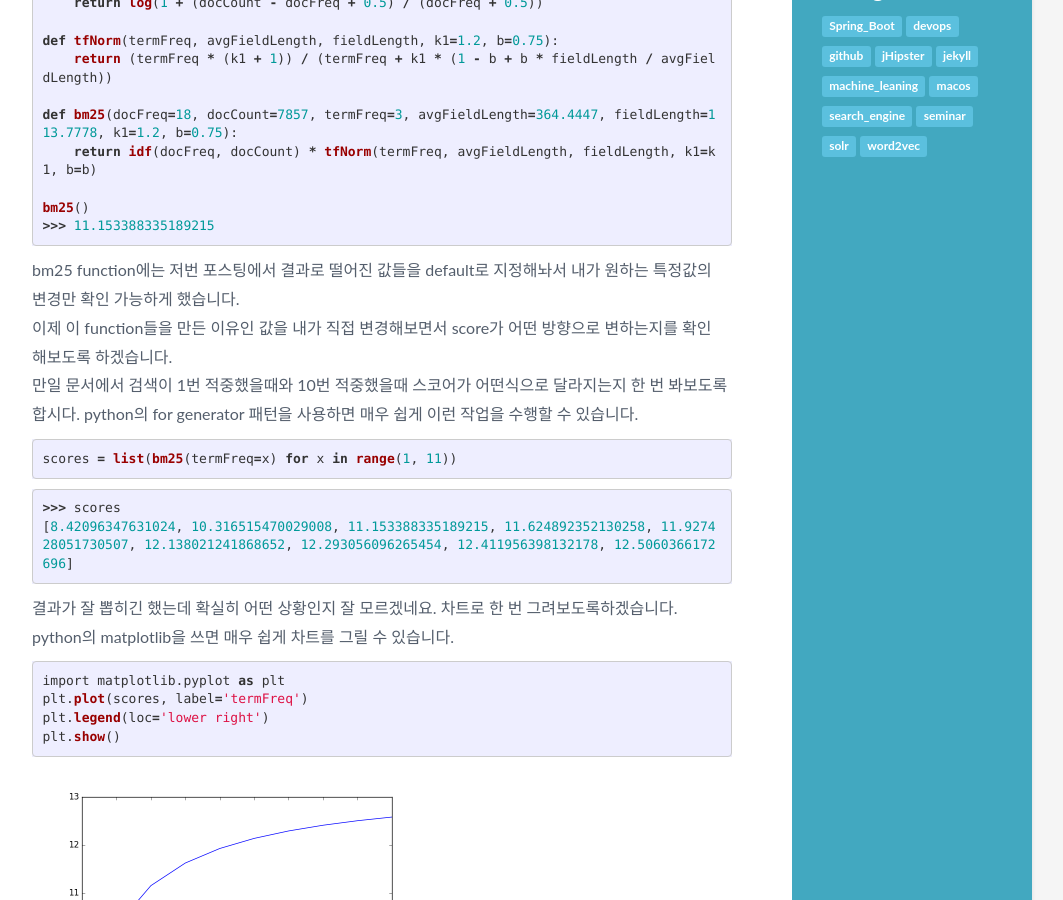
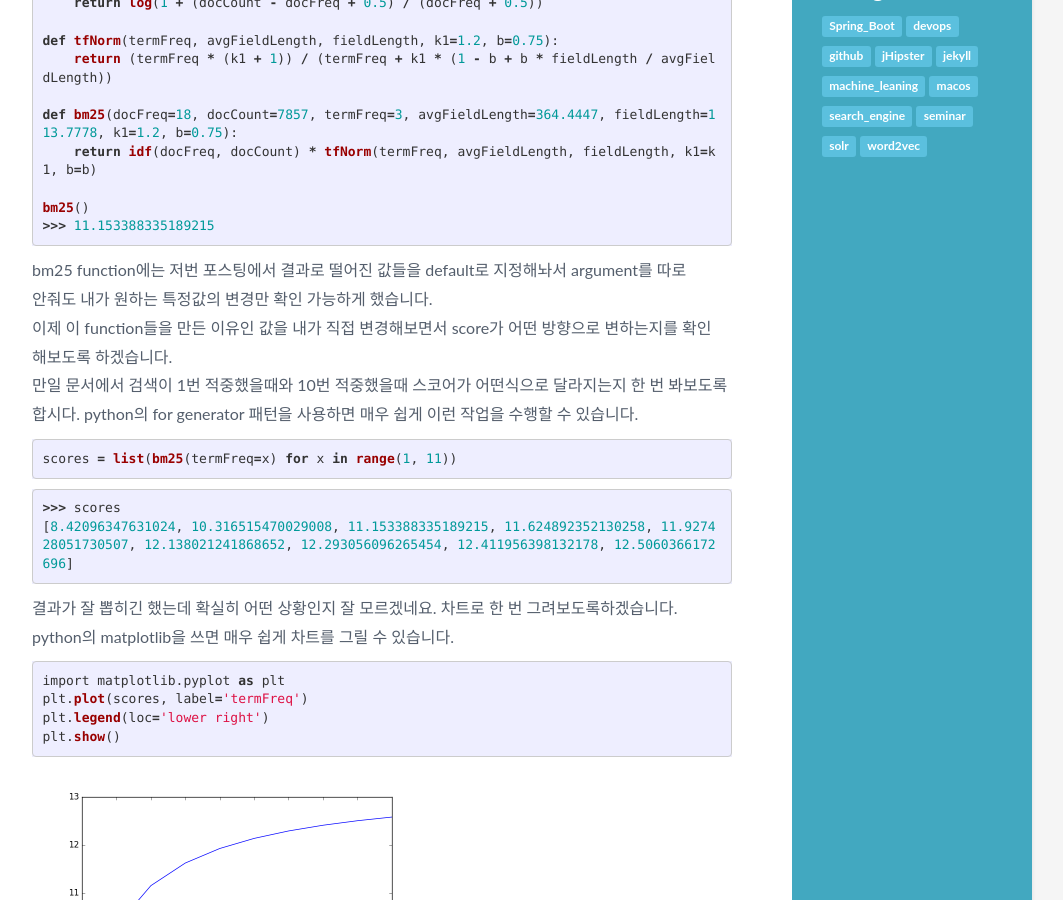
Before and after one commit to inyl/inyl.github.io, a Jekyll site: the page built from _posts/2017-04-18-bm25_2.markdown, in a window 1280 px wide and 900 px high, scrolled down 358 px. Shown: the whole window, without its empty margins (138-1201 px from the left). Built offline with Jekyll 4.4.1, drawn with Linux system fonts in a browser that asks for light colours; comment, search, counter and statistics services are not loaded; some of the changed text lies outside the part shown.

Commit message:
문서 수정

````diff
--- a/_posts/2017-04-18-bm25_2.markdown
+++ b/_posts/2017-04-18-bm25_2.markdown
@@ -25,7 +25,7 @@ bm25()
 >>> 11.153388335189215
 ```
 
-bm25 function에는 저번 포스팅에서 결과로 떨어진 값들을 default로 지정해놔서 내가 원하는 특정값의 변경만 확인 가능하게 했습니다.<br/>
+bm25 function에는 저번 포스팅에서 결과로 떨어진 값들을 default로 지정해놔서 argument를 따로 안줘도 내가 원하는 특정값의 변경만 확인 가능하게 했습니다.<br/>
 이제 이 function들을 만든 이유인 값을 내가 직접 변경해보면서 score가 어떤 방향으로 변하는지를 확인 해보도록 하겠습니다.<br/>
 만일 문서에서 검색이 1번 적중했을때와 10번 적중했을때 스코어가 어떤식으로 달라지는지 한 번 봐보도록 합시다.
 python의 for generator 패턴을 사용하면 매우 쉽게 이런 작업을 수행할 수 있습니다.
@@ -106,3 +106,5 @@ plt.show()
 
 python을 사용하면 쉽게 이런 공식들을 적은량의 코드로 쉽게 확인이 가능합니다.
 공식만 보고 그냥 그런가보다 하고 넘어가는 것보다 직접 이렇게 차트로 그려보면 그 데이터의 성질과 수치변화시 발생하는 현상등을 쉽게 관찰이 가능하네요.
+
+국내에 검색엔진 관련된 문서가 많지 않아 이런쪽을 더 포스팅 해보고 싶네요. 그럼 안뇽!
````
